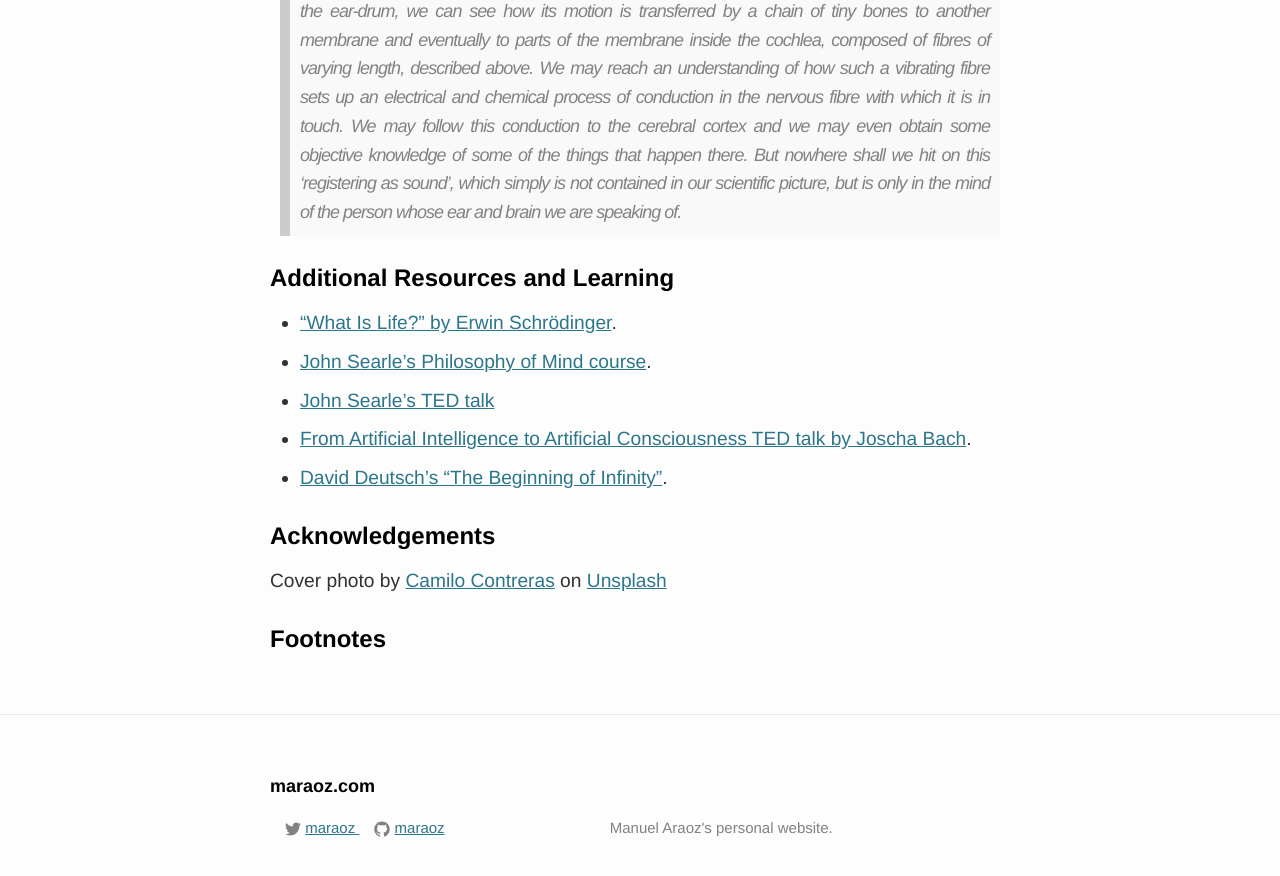
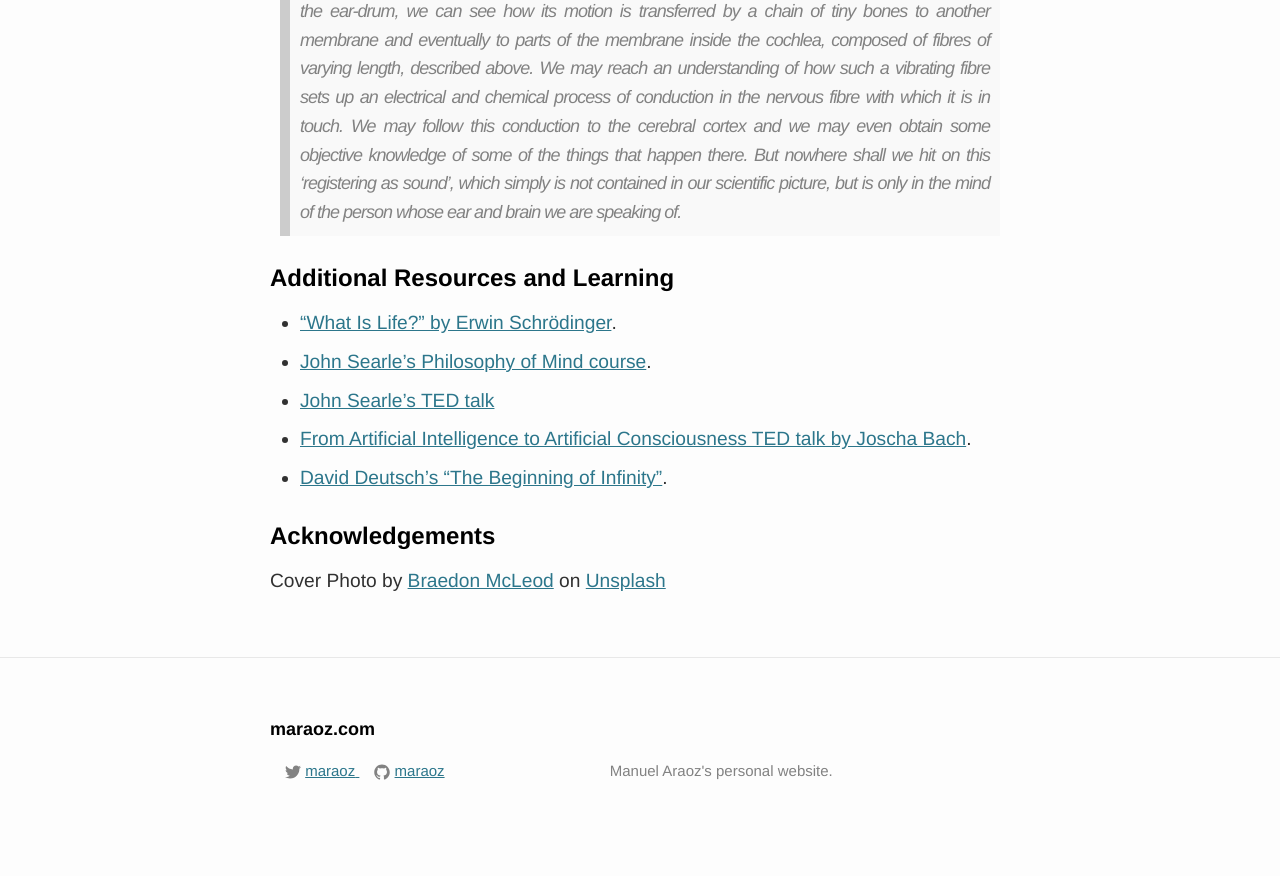
Before and after one commit to tobyornottobe/maraoz.github.io, a Jekyll site: the page built from _posts/2021-10-17-consciousness.md, in a window 1280 px wide and 900 px high, scrolled down 5336 px. Shown: the top 876 px of the window. Built offline with Jekyll 4.4.1, drawn with Linux system fonts in a browser that asks for light colours; after the commit the page ends 6179 px from its top, so only the background shows below that; some of the changed lines change nothing that is shown.

Commit message:
add consciousness cover

```diff
--- a/_posts/2021-10-17-consciousness.md
+++ b/_posts/2021-10-17-consciousness.md
@@ -62,9 +62,4 @@
 ### Acknowledgements
 
 
-<span>Cover photo by <a href="https://unsplash.com/@milo_contreras?utm_source=unsplash&amp;utm_medium=referral&amp;utm_content=creditCopyText">Camilo Contreras</a> on <a href="https://unsplash.com/?utm_source=unsplash&amp;utm_medium=referral&amp;utm_content=creditCopyText">Unsplash</a></span>
-
-### Footnotes
-
-[^1]: He's also the author of the book "Why Greatness Cannot Be Planned: The Myth of the Objective", where he explains a very interesting theory of innovation. In a nutshell, having goals kills creativity.
-[^2]: Reflect, for example, on how learning to drive a car, or any other physical task, was in the beginning. At first, your consciousness (and often your vision) is very focused on the detailed physical mechanics (of, say, turning the wheel, pressing the pedals, etc.) needed to perform tasks. After you gain some experience, your mind moves to high-level objectives and ignores the low-level (and now unconscious) mechcanics. For example, you may not think about how you are turning the wheel in the middle of a take-over manouver in a speedway.
+Cover Photo by <a href="https://unsplash.com/@mcbrae?utm_source=unsplash&utm_medium=referral&utm_content=creditCopyText">Braedon McLeod</a> on <a href="https://unsplash.com/s/photos/bubble?utm_source=unsplash&utm_medium=referral&utm_content=creditCopyText">Unsplash</a>
```
Also changed, not shown: 1 other file.
